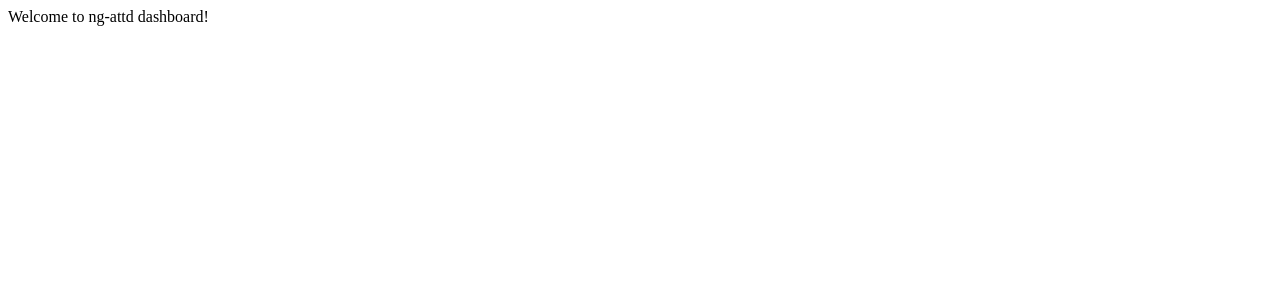
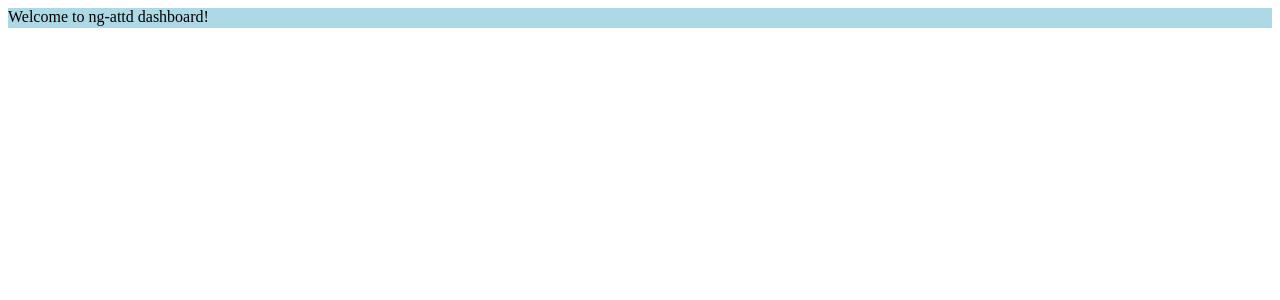
Before and after one commit to oaksoe/beacon-attd, an Angular app in the folder ng-attd/: page / in a window 1280 px wide. Shown: the top 300 px of the page. Built offline with nearby package versions, Linux system fonts and the light colour scheme.

Commit message:
applied simple css to app using sass

```diff
--- a/ng-attd/src/app/app.component.html
+++ b/ng-attd/src/app/app.component.html
@@ -1 +1 @@
-Welcome to ng-attd dashboard!
+<div class="attd-app">Welcome to ng-attd dashboard!</div>
--- /dev/null
+++ b/ng-attd/src/app/app.component.scss
@@ -0,0 +1,5 @@
+.attd-app {
+    width: 100%;
+    height: 20px;
+    background: lightblue;
+}
--- a/ng-attd/src/app/app.component.ts
+++ b/ng-attd/src/app/app.component.ts
@@ -3,7 +3,7 @@ import { Component } from '@angular/core';
 @Component({
     selector: 'app-root',
     templateUrl: './app.component.html',
-    styleUrls: ['./app.component.css']
+    styleUrls: ['./app.component.scss']
 })
 export class AppComponent {
 }
```
Also changed, not shown: ng-attd/src/app/app.component.css (deleted), 1 other file (tests, documents, lock files or other folders).
